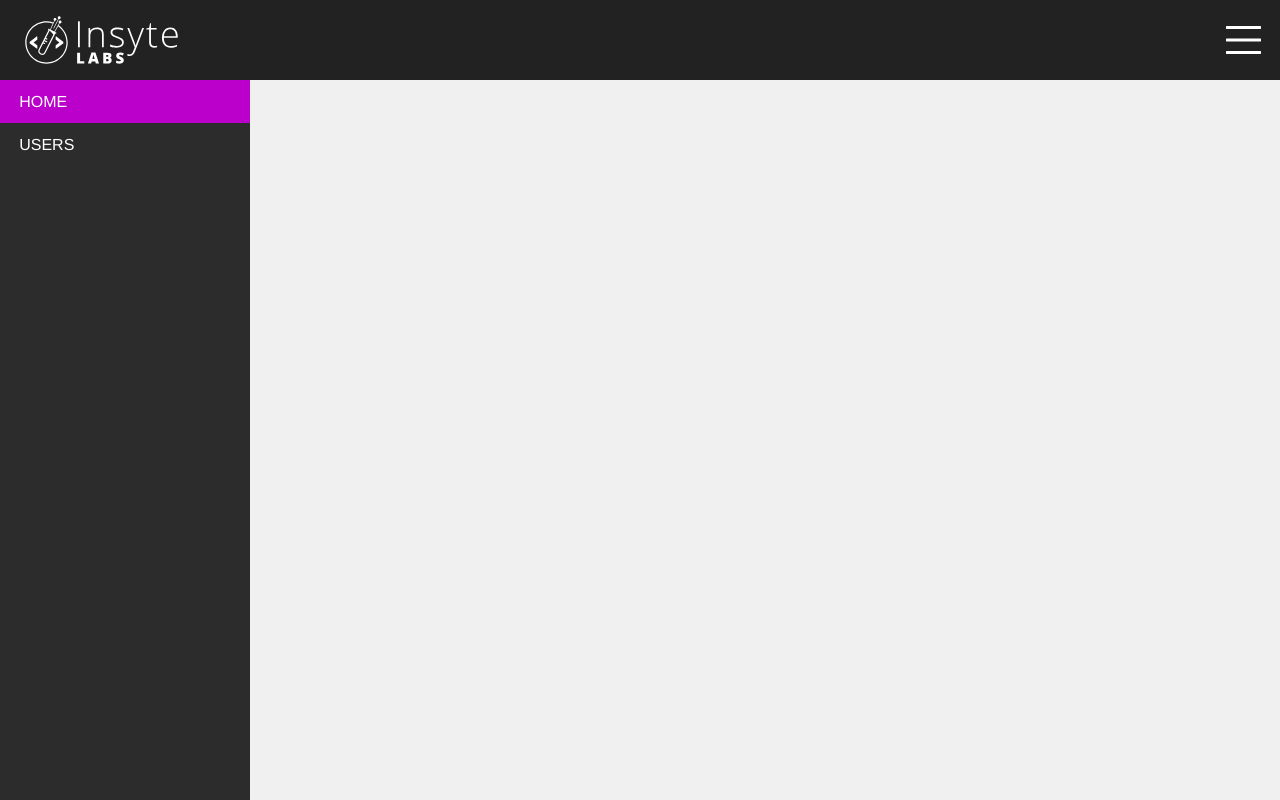
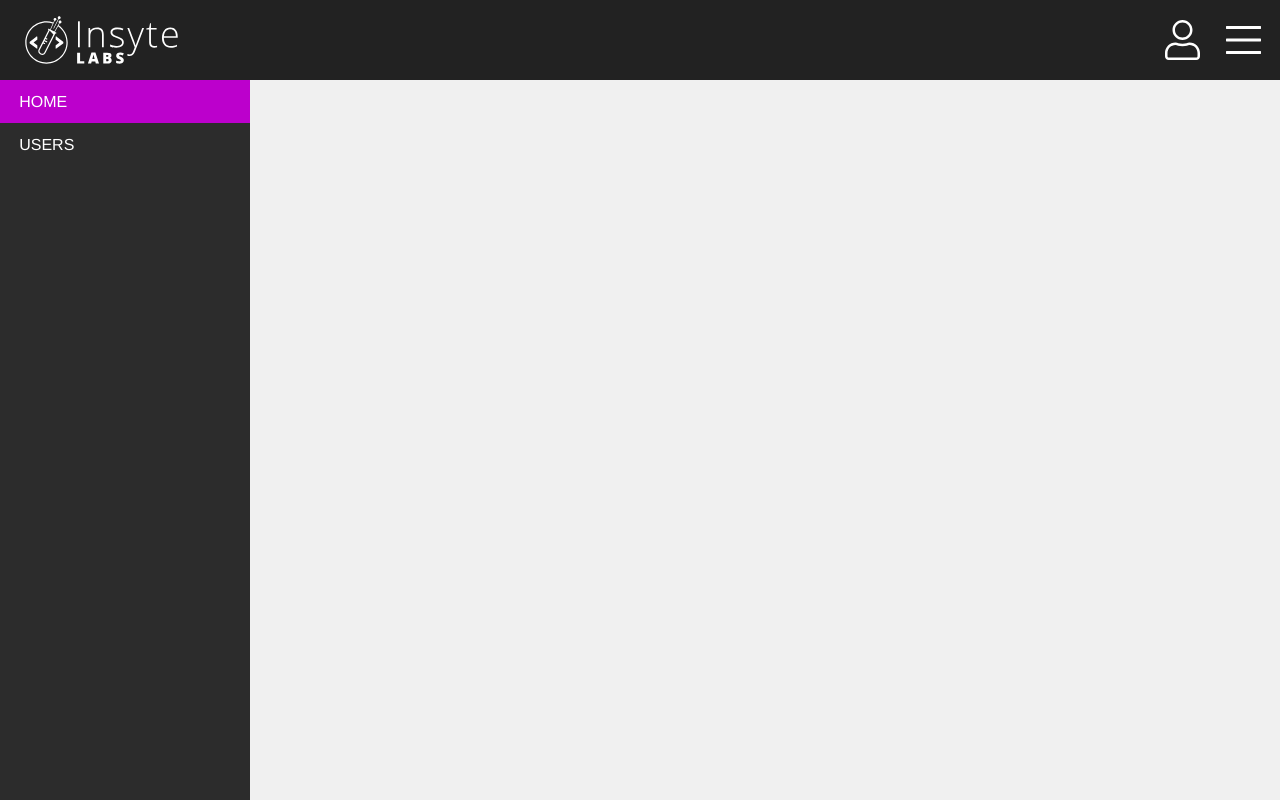
Before and after one commit to InsyteLabs/crowd-core-frontend, a Vue app: page / in a window 1280 px wide. Built offline with nearby package versions, Linux system fonts and the light colour scheme.

Commit message:
add login functionality, bug fixes

```diff
--- a/src/App.vue
+++ b/src/App.vue
@@ -1,11 +1,16 @@
 <template>
     <div id="app">
         <Banner
-            @toggleNav="onToggleNav($event);">
+            @toggleNav="onToggleNav($event);"
+            @userClick="onUserClick();">
         </Banner>
         <Navigation
             :visible="navigationVisible">
         </Navigation>
+
+        <div v-show="loginFormVisible" class="login-form">
+            <LoginForm @login="onLoginClick($event);"></LoginForm>
+        </div>
 
         <div id="main" class="container-fluid" :class="{ compact: navigationVisible }">
             <router-view />
@@ -18,20 +23,42 @@
 
 import { Vue, Component } from 'vue-property-decorator';
 
+import { userService } from '@/services';
+
 import Banner     from '@/components/Banner.vue';
 import Navigation from '@/components/Navigation.vue';
+import LoginForm  from '@/components/LoginForm.vue';
 
 @Component({
     components: {
         Banner,
-        Navigation
+        Navigation,
+        LoginForm
     }
 })
 export default class App extends Vue{
     navigationVisible: boolean = true;
+    loginFormVisible:  boolean = false;
+    loggedIn:          boolean = false;
 
     onToggleNav(){
         this.navigationVisible = !this.navigationVisible;
+    }
+
+    onUserClick(){
+        this.loginFormVisible = !this.loginFormVisible;
+    }
+
+    async onLoginClick(o: any): Promise<any>{
+        let token = await userService.authenticate(o.username, o.password);
+
+        if(!(token && token.data)){
+            console.log('Incorrect username/password');
+        }
+        else{
+            console.log('Login successful');
+            console.log(token);
+        }
     }
 }
 
@@ -43,6 +70,7 @@ export default class App extends Vue{
 @import './style/main'
 
 #app
+    position: relative
     font-family: "Avenir", Helvetica, Arial, sans-serif
     -webkit-font-smoothing: antialiased
     -moz-osx-font-smoothing: grayscale
@@ -50,10 +78,19 @@ export default class App extends Vue{
 #main
     margin: 2rem 0
     width: 100%
+    z-index: 0
 
     transition: width .2s ease-in-out, margin .2s ease-in-out
 
     &.compact
         width: calc(100% - 250px)
         margin: 2rem 0 2rem 250px
+
+.login-form
+    width: 575px
+    max-width: 90%
+    position: absolute
+    right: 5px
+    top: 85px
+    z-index: 10
 </style>
--- a/src/components/Banner.vue
+++ b/src/components/Banner.vue
@@ -135,7 +135,14 @@
             </svg>
         </router-link>
 
-        <div @click="toggleNav" id="menu" class="clickable">
+        <ul>
+            <li @click="userClick()" class="clickable">
+                <svg class="menu-icon" aria-hidden="true" role="img" xmlns="http://www.w3.org/2000/svg" viewBox="0 0 448 512">
+                    <path fill="currentColor" d="M313.6 288c-28.7 0-42.5 16-89.6 16-47.1 0-60.8-16-89.6-16C60.2 288 0 348.2 0 422.4V464c0 26.5 21.5 48 48 48h352c26.5 0 48-21.5 48-48v-41.6c0-74.2-60.2-134.4-134.4-134.4zM416 464c0 8.8-7.2 16-16 16H48c-8.8 0-16-7.2-16-16v-41.6C32 365.9 77.9 320 134.4 320c19.6 0 39.1 16 89.6 16 50.4 0 70-16 89.6-16 56.5 0 102.4 45.9 102.4 102.4V464zM224 256c70.7 0 128-57.3 128-128S294.7 0 224 0 96 57.3 96 128s57.3 128 128 128zm0-224c52.9 0 96 43.1 96 96s-43.1 96-96 96-96-43.1-96-96 43.1-96 96-96z"></path>
+                </svg>
+            </li>
+        </ul>
+        <div @click="toggleNav()" id="menu" class="clickable">
             <svg aria-hidden="true" role="img" xmlns="http://www.w3.org/2000/svg" viewBox="0 0 448 512">
                 <path fill="currentColor" d="M442 114H6a6 6 0 0 1-6-6V84a6 6 0 0 1 6-6h436a6 6 0 0 1 6 6v24a6 6 0 0 1-6 6zm0 160H6a6 6 0 0 1-6-6v-24a6 6 0 0 1 6-6h436a6 6 0 0 1 6 6v24a6 6 0 0 1-6 6zm0 160H6a6 6 0 0 1-6-6v-24a6 6 0 0 1 6-6h436a6 6 0 0 1 6 6v24a6 6 0 0 1-6 6z"></path>
             </svg>
@@ -151,6 +158,7 @@ import { Vue, Component, Emit } from 'vue-property-decorator';
 @Component
 export default class Banner extends Vue{
     @Emit('toggleNav') toggleNav(){ }
+    @Emit('userClick') userClick(){ }
 }
 </script>
 
@@ -189,4 +197,21 @@ export default class Banner extends Vue{
         svg
             width: 100%
 
+    ul
+        list-style-type: none
+        margin: 0
+        padding: 0
+        float: right
+        position: relative
+        top: 50%
+        transform: translateY(-50%)
+        margin-right: 80px
+
+        li
+            margin: 0
+            padding: 0
+
+    .menu-icon
+        height: 40px
+
 </style>
--- /dev/null
+++ b/src/components/LoginForm.vue
@@ -0,0 +1,54 @@
+<template>
+    <div class="login container-fluid text-white p-3">
+        <h3>Login</h3>
+        <div class="row">
+            <div class="col-md-6">
+                <div class="form-group">
+                    <label for="username">Username</label>
+                    <div class="input-group">
+                        <input v-model="username" type="text" id="username" class="form-control form-control-sm">
+                    </div>
+                </div>
+            </div>
+            <div class="col-md-6">
+                <div class="form-group">
+                    <label for="password">Password</label>
+                    <div class="input-group">
+                        <input v-model="password" type="password" class="form-control form-control-sm">
+                    </div>
+                </div>
+            </div>
+        </div>
+        <button @click="login()" class="btn btn-primary">Login</button>
+    </div>
+</template>
+
+<script lang="ts">
+'use strict';
+
+import { Vue, Component, Emit } from 'vue-property-decorator';
+
+@Component
+export default class LoginForm extends Vue {
+
+    username: string = '';
+    password: string = '';
+
+    @Emit('login')
+    login(){
+        return {
+            username: this.username,
+            password: this.password
+        }
+    }
+}
+</script>
+
+<style lang="sass">
+
+@import 'src/style/variables'
+
+.login
+    background-color: $gray
+
+</style>
--- a/src/components/RegisterUser.vue
+++ b/src/components/RegisterUser.vue
@@ -1,5 +1,6 @@
 <template>
     <div class="register-user container-fluid">
+        <h3>Create User</h3>
         <div class="row">
             <div class="col-md-6">
                 <div class="form-group">
@@ -37,9 +38,11 @@
                 </div>
             </div>
             <div class="col-md-6">
-                <label for="password">Password</label>
-                <div class="input-group">
-                    <input v-model="password" type="password" id="password" class="form-control form-control-sm">
+                <div class="form-group">
+                    <label for="password">Password</label>
+                    <div class="input-group">
+                        <input v-model="password" type="password" id="password" class="form-control form-control-sm">
+                    </div>
                 </div>
             </div>
             <div class="col-md-6">
--- a/src/components/UserList.vue
+++ b/src/components/UserList.vue
@@ -1,6 +1,6 @@
 <template>
     <div class="user-list container-fluid">
-        <table class="table-sm table-striped">
+        <table class="table table-sm table-striped">
             <thead>
                 <th>Client ID</th>
                 <th>First Name</th>
--- a/src/services/UserService.ts
+++ b/src/services/UserService.ts
@@ -28,9 +28,34 @@ class UserService{
         return new User(newUser);
     }
 
+    async authenticate(username: string, password: string): Promise<any>{
+        let jwt: any = await fetch(`${ apiUrl }/authenticate`, {
+            method: 'POST',
+            headers: {
+                'Content-Type': 'application/json'
+            },
+            body: JSON.stringify({ username, password })
+        });
+
+        const { token } = await jwt.json();
+
+        if(!token) return {}
+
+        let [ header, payload, signature ] = token.split('.');
+
+        header  = atob(header),
+        payload = atob(payload);
+
+        localStorage.setItem('user', jwt.token);
+
+        return JSON.parse(payload);
+    }
+
     async getRoles(): Promise<IRole[]>{
         let roles: any = await fetch(`${ apiUrl }/roles`);
             roles      = await roles.json();
+
+        roles.forEach((r: IRole) => r.checked = false);
 
         return roles;
     }
--- a/src/views/Users.vue
+++ b/src/views/Users.vue
@@ -6,7 +6,7 @@
                     <h2>Users</h2>
                 </div>
                 <div class="col-md-4">
-                    <button @click="onAddUserClick()" class="btn btn-sm btn-primary float-right mb-1">+ User</button>
+                    <button @click="onAddUserClick()" class="btn btn-sm btn-primary float-right mb-1">Create User</button>
                     <div class="form-group">
                         <input v-model="filter" type="text" class="form-control form-control-sm" placeholder="Filter users">
                     </div>
@@ -66,8 +66,7 @@ export default class Users extends Vue {
     onSaveUser(user: User): void{
         userService.createUser(user).then((newUser: User) => {
             this.users.push(newUser);
-
-            // this.registerUserModal.close();
+            this.registerUserModal.close();
         });
     }
 
```
